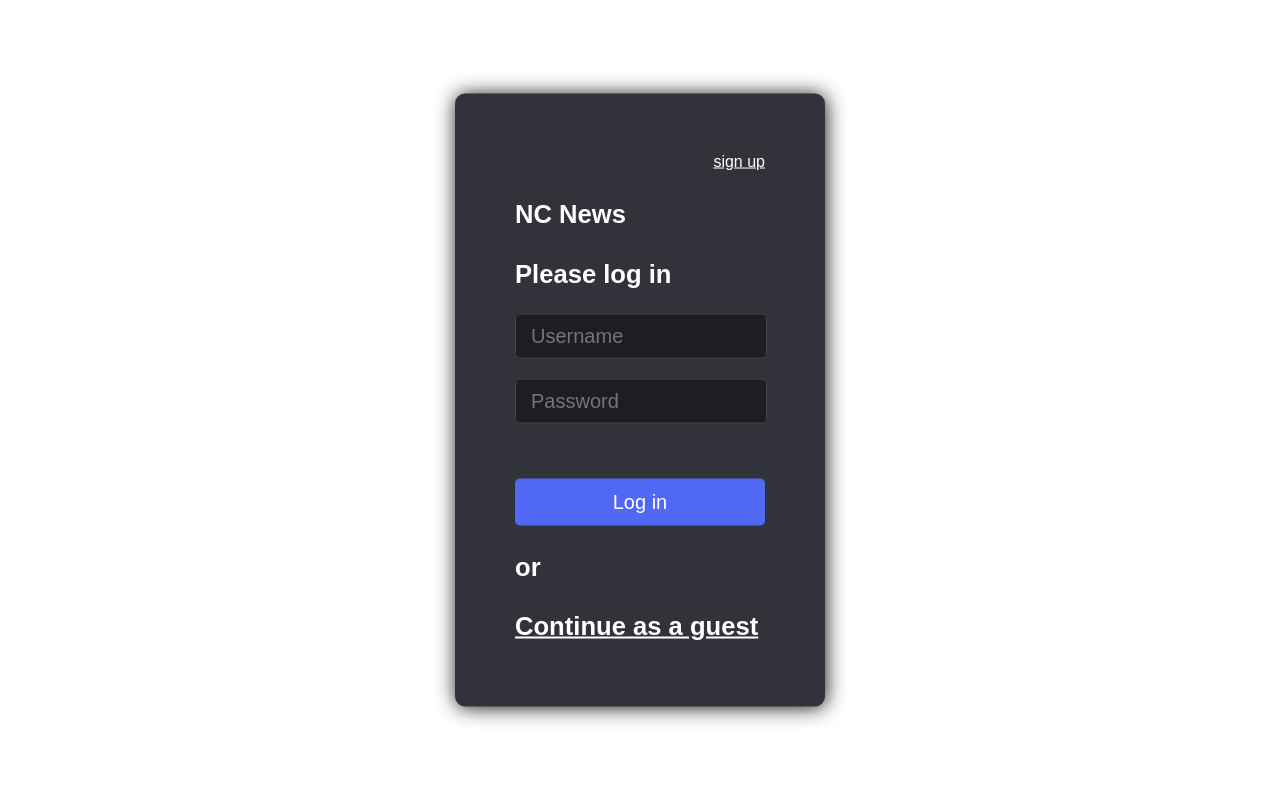
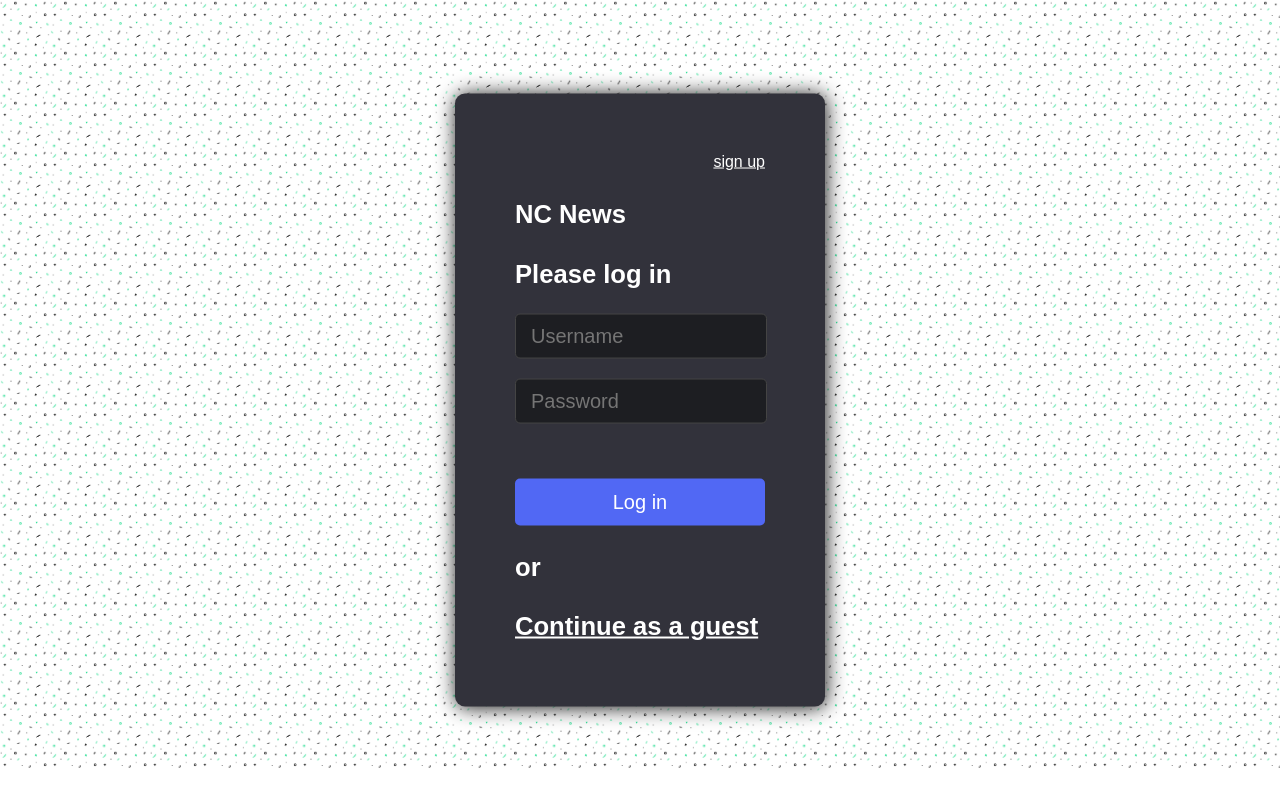
Before and after one commit to rvallely/nc-news, a React (Create React App) app: page / in a window 1280 px wide. Built offline with nearby package versions, Linux system fonts and the light colour scheme.

Commit message:
add padding to background image of single article

```diff
--- a/src/App.css
+++ b/src/App.css
@@ -6,7 +6,12 @@
   overflow: hidden;
   background-image: url('./imgs/memphis-white-teal-black-pattern.png');
   background-size: 50px;
+  padding-bottom: 60%;
 }
+
+/* .container {
+  border: red dashed 1px;
+} */
 
 .header-date {
   display:flex;
--- a/src/components/Articles/SingleArticle.jsx
+++ b/src/components/Articles/SingleArticle.jsx
@@ -82,7 +82,7 @@ const SingleArticle = () => {
                 )
             } else {
                 return (
-                    <div>
+                    <div className='container'>
                         <div className='header-date'>
                             <Header />
                             <Date />
```
